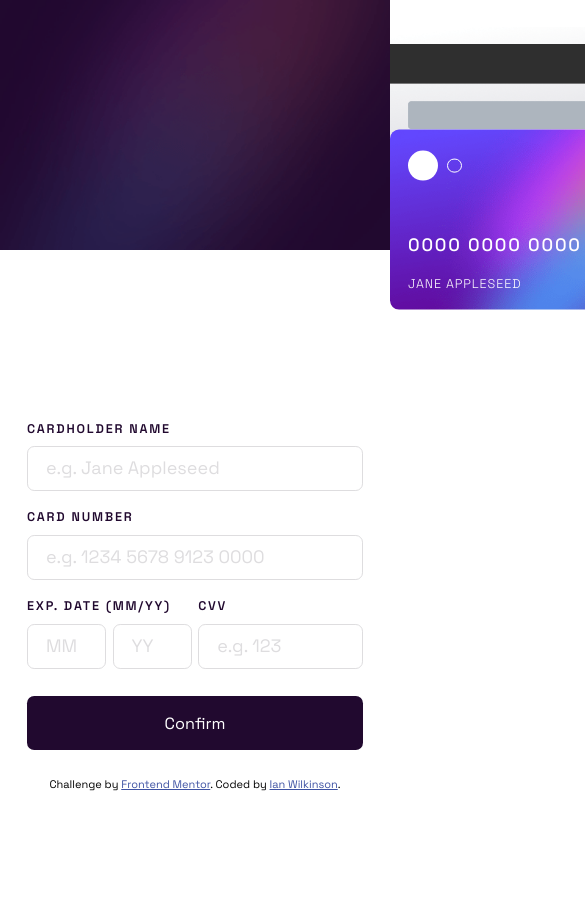
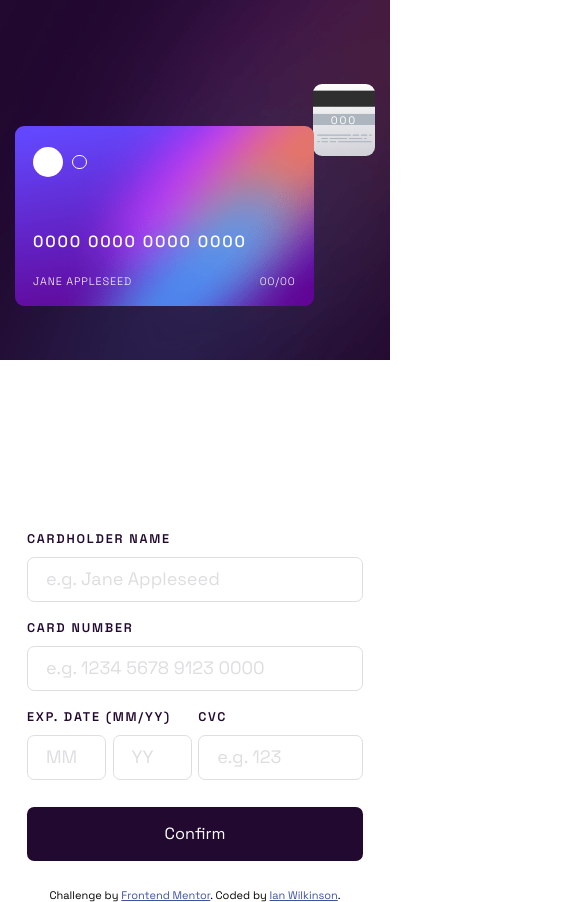
Before and after one commit to ianwilk20/interactive-card-details-form, a plain HTML site: page design/index.html in a window 390 px wide. Shown: the top 902 px of the page, 585 px wide, since content can reach past the window. Before the commit the page ends 844 px from the top, so only its background shows below. Drawn offline with Linux system fonts and the light colour scheme.

Commit message:
More fiddling with the card

```diff
--- a/design/index.css
+++ b/design/index.css
@@ -22,17 +22,63 @@ body {
     margin: 0;
 }
 
+@media screen and (width <= 375px) {
+    .sec-card-area {
+        max-height: 15rem;
+        height: 15rem;
+    }
+
+    .card-area-tmp {
+        min-width: 90%;
+    }
+
+    .sec-card-area-back,
+    .sec-card-area-front {
+        height: 7.5rem;
+        width: 13.68rem;
+    }
+}
+
+@media screen and (375px < width < 500px) {
+    .sec-card-area {
+        max-height: 20rem;
+        height: 20rem;
+    }
+
+    .card-area-tmp {
+        min-width: 20rem;
+    }
+
+    .sec-card-area-bac,
+    .sec-card-area-front {
+        height: 8rem;
+        width: 14.59rem;
+    }
+}
+
 @media screen and (width <= 900px) {
     .sec-card-area {
         display: flex;
         justify-content: center;
+        align-items: center;
+        min-width: 100%;
+        flex-direction: column;
+        background-size: cover;
+        background-repeat: no-repeat;
+        background-image: url(../assets/images/bg-main-mobile.png);
     }
 
-    .sec-card-area-background {
+    .card-area-tmp {
+        display: flex;
+        flex-direction: column;
+        align-items: center;
+    }
+
+    /* .sec-card-area-background {
         content: url('../assets/images/bg-main-mobile.png');
         min-width: 100%;
         max-height: 20rem;
-    }
+    } */
 
     /* .sec-card-area-back {
         background-image: url(../assets/images/bg-card-back.png);
@@ -51,7 +97,7 @@ body {
         right: 4%;
     } */
 
-    .sec-card-area-back {
+    /* .sec-card-area-back {
         background-image: url(../assets/images/bg-card-back.png);
         background-repeat: no-repeat;
         background-size: cover;
@@ -63,11 +109,27 @@ body {
         width: 14.59rem;
         padding: 1rem;
         position: absolute;
-        /* top: 5%;
-        right: 4%; */
         border-radius: 0.5rem;
         background-position: center;
         transform: translateY(15%);
+    } */
+
+    .sec-card-area-back {
+        background-image: url(../assets/images/bg-card-back.png);
+        background-repeat: no-repeat;
+        background-size: cover;
+        display: flex;
+        flex-direction: column;
+        justify-content: center;
+        align-items: flex-end;
+        /* height: 8rem;
+        width: 14.59rem; */
+        padding: 1rem;
+        border-radius: 0.5rem;
+        background-position: center;
+        align-self: flex-end;
+        transform: translateY(30px);
+        z-index: 1;
     }
 
     .sec-card-area-back > p {
@@ -91,7 +153,7 @@ body {
         padding: 1rem;
     } */
 
-    .sec-card-area-front {
+    /* .sec-card-area-front {
         background-image: url(../assets/images/bg-card-front.png);
         background-repeat: no-repeat;
         background-size: cover;
@@ -100,14 +162,25 @@ body {
         height: 8rem;
         width: 14.59rem;
         position: absolute;
-        /* top: 30%;
-        left: 4%; */
         padding: 1rem;
         justify-content: center;
-        /* width: auto; */
-        /* background-size: 50%; */
         border-radius: 0.5rem;
         transform: translateY(72%);
+    } */
+
+    .sec-card-area-front {
+        background-image: url(../assets/images/bg-card-front.png);
+        background-repeat: no-repeat;
+        background-size: cover;
+        display: flex;
+        flex-direction: column;
+        /* height: 8rem;
+        width: 14.59rem; */
+        padding: 1rem;
+        justify-content: center;
+        border-radius: 0.5rem;
+        align-self: flex-start;
+        z-index: 2;
     }
 
     .sec-card-area-front-top {
@@ -145,6 +218,7 @@ body {
         font-weight: 500;
         margin: 0;
         letter-spacing: 0.1rem;
+        font-size: 90%;
     }
 
     .sec-card-area-front-bottom {
@@ -152,7 +226,7 @@ body {
         flex-direction: row;
         justify-content: space-between;
         flex: 1;
-        font-size: 70%;
+        font-size: 60%;
         align-items: flex-end;
         font-weight: 100;
         text-transform: uppercase;
@@ -164,6 +238,8 @@ body {
     }
 
     .sec-form-area {
+        display: flex;
+        justify-content: center;
         margin-top: 8rem;
     }
 
@@ -192,7 +268,7 @@ body {
         gap: 0.35rem;
     }
 
-    .sec-form-area-card-date-cvv {
+    .sec-form-area-card-date-cvc {
         display: flex;
         gap: 0.35rem;
         margin-bottom: 0.5rem;
@@ -215,12 +291,12 @@ body {
     }
 
     .sec-form-area-card-date-inputs > input,
-    .sec-form-area-card-cvv > input {
+    .sec-form-area-card-cvc > input {
         width: 100%;
     }
 
     .sec-form-area-card-date,
-    .sec-form-area-card-cvv {
+    .sec-form-area-card-cvc {
         display: flex;
         flex-direction: column;
         gap: 0.35rem;
--- a/design/index.html
+++ b/design/index.html
@@ -18,54 +18,50 @@
     <body>
         <main>
             <section class="sec-card-area">
-                <img
-                    class="sec-card-area-background"
-                    alt="Image of the back of a credit card"
-                />
-                <section class="sec-card-area-tmp">
-                    <section class="sec-card-area-back">
+                <div class="card-area-tmp">
+                    <div class="sec-card-area-back">
                         <p>000</p>
-                    </section>
-                    <section
+                    </div>
+                    <div
                         class="sec-card-area-front"
                         alt="Image of the front of a credit card"
                     >
-                        <section class="sec-card-area-front-top">
+                        <div class="sec-card-area-front-top">
                             <div class="circle-filled"></div>
                             <div class="circle-outlined"></div>
-                        </section>
-                        <section class="sec-card-area-front-middle">
+                        </div>
+                        <div class="sec-card-area-front-middle">
                             <p>0000 0000 0000 0000</p>
-                        </section>
-                        <section class="sec-card-area-front-bottom">
+                        </div>
+                        <div class="sec-card-area-front-bottom">
                             <p>Jane Appleseed</p>
                             <p>00/00</p>
-                        </section>
-                    </section>
-                </section>
+                        </div>
+                    </div>
+                </div>
             </section>
             <section class="sec-form-area">
                 <form>
-                    <section class="sec-form-area-cardholder">
+                    <div class="sec-form-area-cardholder">
                         <label for="cardholder-name">cardholder name</label>
                         <input
                             id="cardholder-name"
                             type="text"
                             placeholder="e.g. Jane Appleseed"
                         />
-                    </section>
-                    <section class="sec-form-area-card-number">
+                    </div>
+                    <div class="sec-form-area-card-number">
                         <label for="card-number">card number</label>
                         <input
                             id="card-number"
                             type="number"
                             placeholder="e.g. 1234 5678 9123 0000"
                         />
-                    </section>
-                    <section class="sec-form-area-card-date-cvv">
-                        <section class="sec-form-area-card-date">
+                    </div>
+                    <div class="sec-form-area-card-date-cvc">
+                        <div class="sec-form-area-card-date">
                             <span>exp. date (mm/yy)</span>
-                            <section class="sec-form-area-card-date-inputs">
+                            <div class="sec-form-area-card-date-inputs">
                                 <input
                                     id="exp-date-month"
                                     aria-label="Month of expiration. Two digits"
@@ -78,17 +74,17 @@
                                     type="text"
                                     placeholder="YY"
                                 />
-                            </section>
-                        </section>
-                        <section class="sec-form-area-card-cvv">
-                            <label for="cvv">cvv</label>
+                            </div>
+                        </div>
+                        <div class="sec-form-area-card-cvc">
+                            <label for="cvv">cvc</label>
                             <input
-                                id="cvv"
+                                id="cvc"
                                 type="number"
                                 placeholder="e.g. 123"
                             />
-                        </section>
-                    </section>
+                        </div>
+                    </div>
                     <button class="form-submit-btn">Confirm</button>
                 </form>
             </section>
```
Also changed, not shown: 1 other file.
